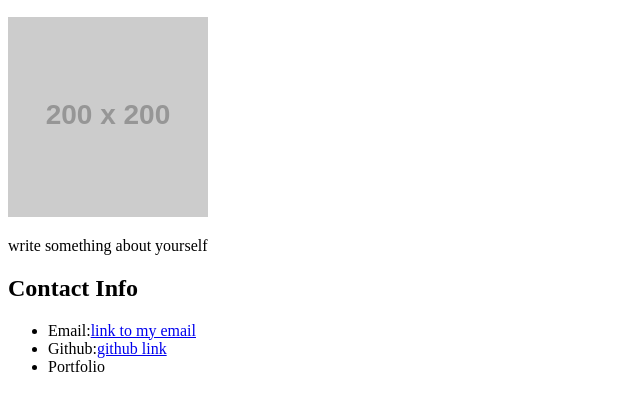
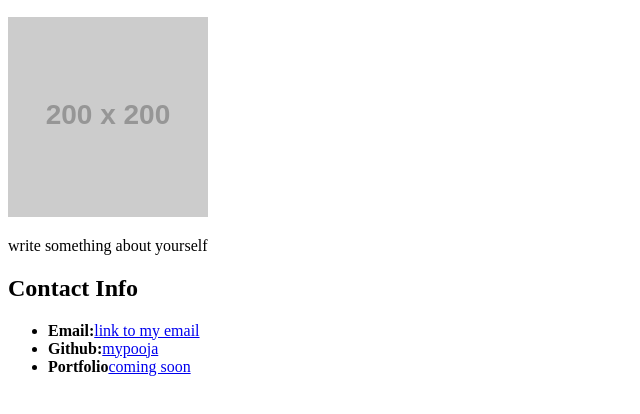
Before and after one commit to mypooja/first, a plain HTML site: page index.html in a window 1280 px wide. Shown: the part 110-524 px from the top of the page, without its empty margins (0-640 px from the left). Drawn offline with Linux system fonts and the light colour scheme; placeholder pictures from the web are drawn by us.

Commit message:
changes are made

```diff
--- a/index.html
+++ b/index.html
@@ -19,9 +19,9 @@
     <section>
         <h2>Contact Info</h2>
         <ul>
-            <li>Email:<a href= "khushi23.987@gmail.com">link to my email</a></li>
-            <li>Github:<a href ="https://github.com/mypooja">github link</a> </li>
-            <li>Portfolio</li>
+            <li><strong>Email:</strong><a href= "khushi23.987@gmail.com">link to my email</a></li>
+            <li><strong>Github:</strong><a href ="https://github.com/mypooja" target="_blank">mypooja</a> </li>
+            <li><strong>Portfolio</strong><a href="#">coming soon</a></li>
 
         </ul>
 
```
